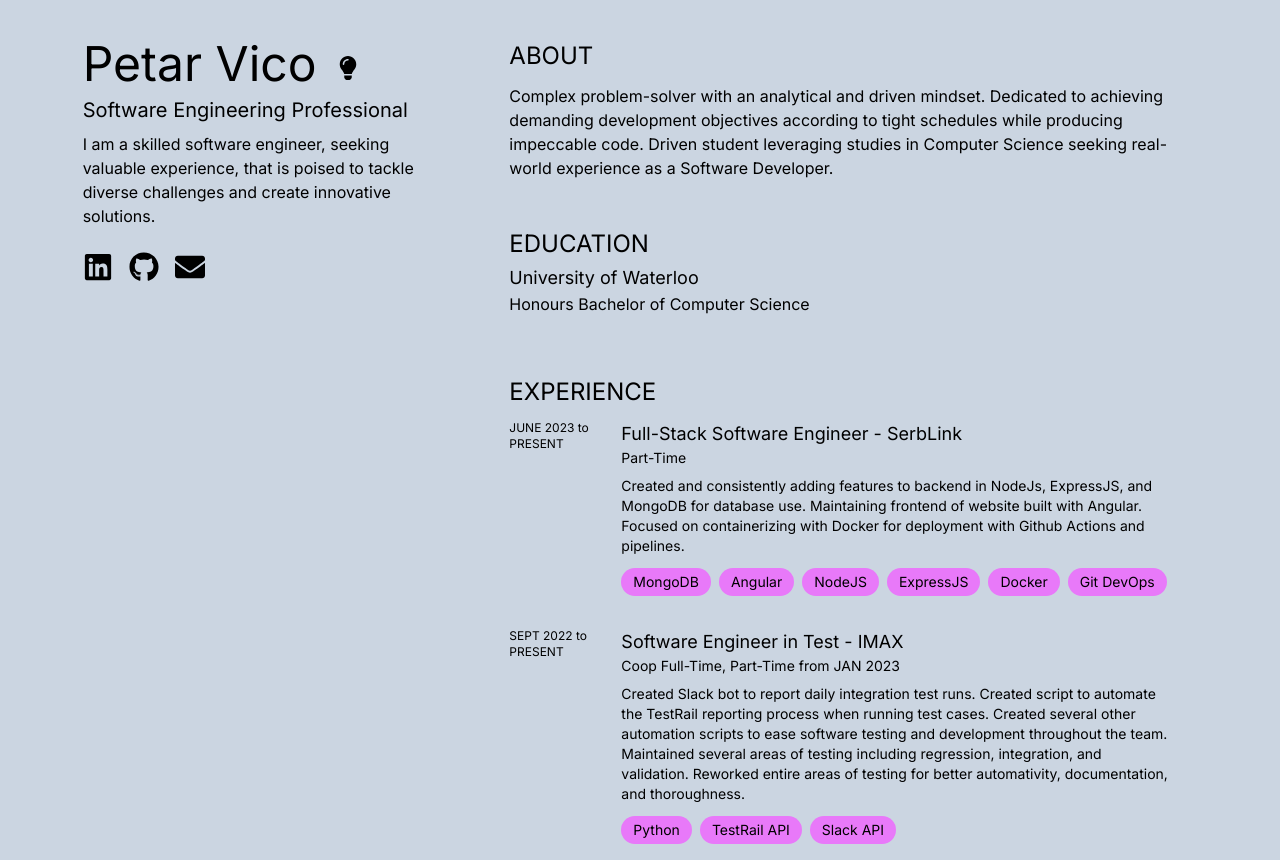
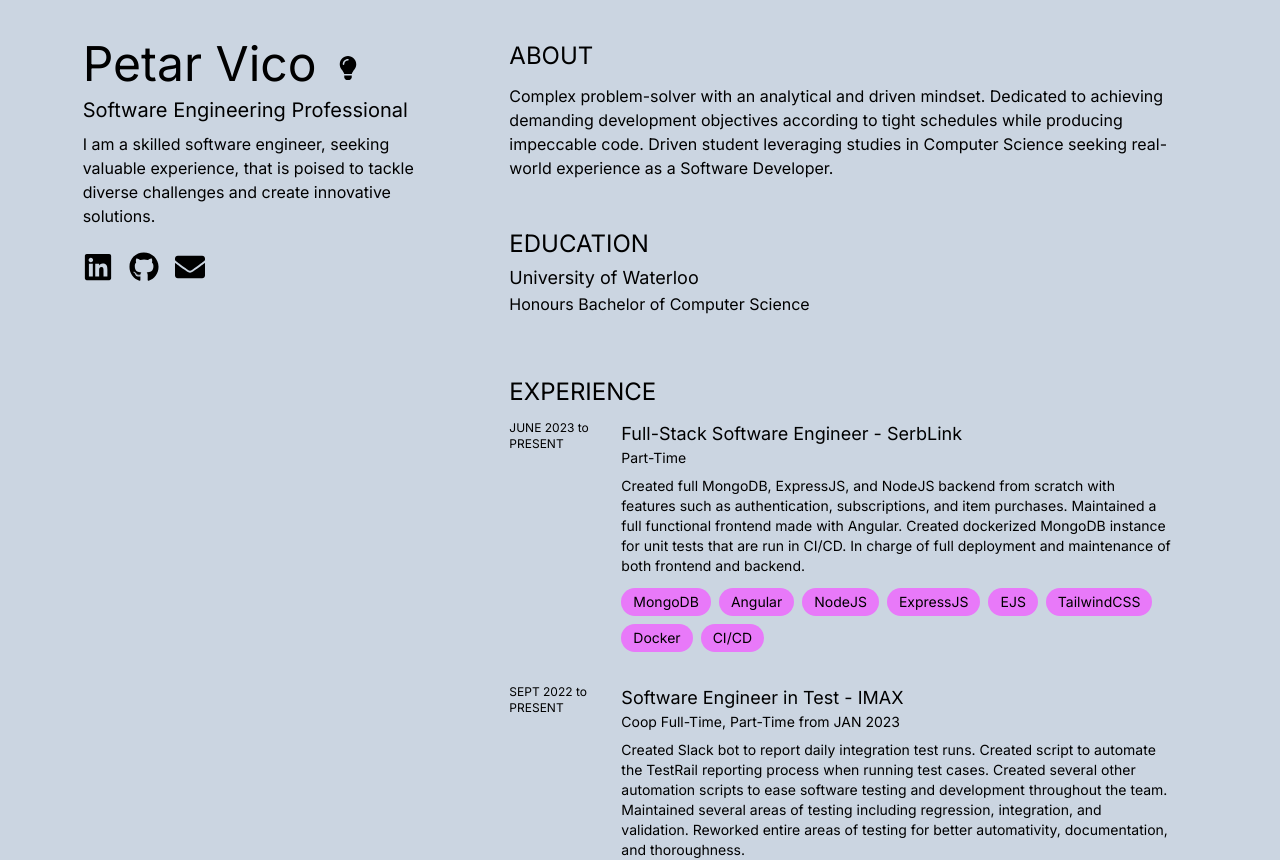
Before and after one commit to pvico12/personal-website, a Next.js app: page / in a window 1280 px wide. Shown: the top 860 px of the page. Built offline with nearby package versions, Linux system fonts and the light colour scheme.

Commit message:
update Serblink info

```diff
--- a/app/page.js
+++ b/app/page.js
@@ -79,11 +79,12 @@ export default function Home() {
                   company="SerbLink"
                   employmentType="Part-Time"
                   description="
-                  Created and consistently adding features to backend in NodeJs, ExpressJS, and MongoDB for database use.
-                  Maintaining frontend of website built with Angular.
-                  Focused on containerizing with Docker for deployment with Github Actions and pipelines.
+                  Created full MongoDB, ExpressJS, and NodeJS backend from scratch with features such as authentication, subscriptions, and item purchases.
+                  Maintained a full functional frontend made with Angular.
+                  Created dockerized MongoDB instance for unit tests that are run in CI/CD.
+                  In charge of full deployment and maintenance of both frontend and backend.
                   "
-                  skills={["MongoDB", "Angular", "NodeJS", "ExpressJS", "Docker", "Git DevOps"]}
+                  skills={["MongoDB", "Angular", "NodeJS", "ExpressJS", "EJS", "TailwindCSS", "Docker", "CI/CD"]}
                 />
 
                 <Experience
```
